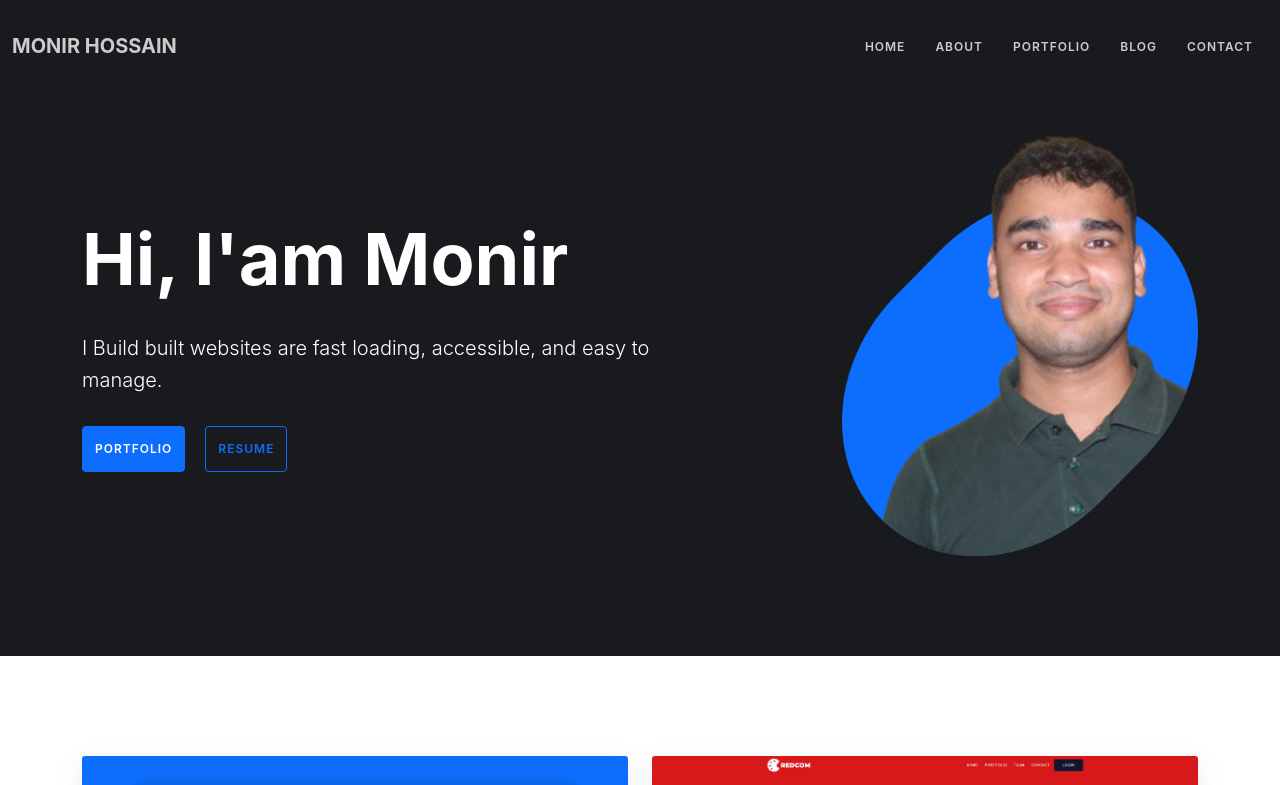
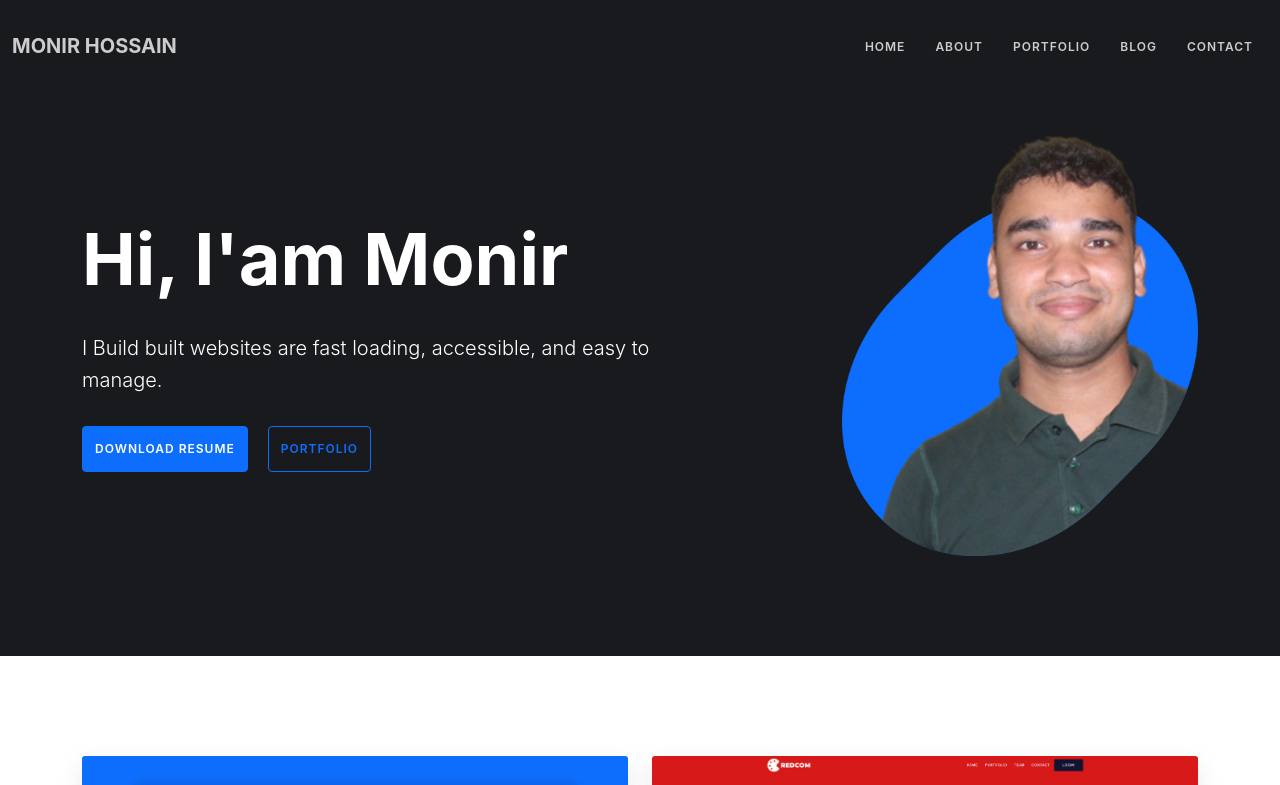
Before and after one commit to monirair/monir, a React (Create React App) app: page / in a window 1280 px wide. Shown: the top 785 px of the page. Built offline with nearby package versions, Linux system fonts and the light colour scheme.

Commit message:
add resume

```diff
--- a/src/components/Intro/Intro.js
+++ b/src/components/Intro/Intro.js
@@ -19,12 +19,17 @@ const Intro = () => {
               manage.
             </p>
             <div data-aos='fade-up' data-aos-delay='500'>
-              <Link to='/portfolio' className='btn btn-primary mr-20'>
+              <a
+                href='https://drive.google.com/file/d/101yDftp48pw6sVr4JsUCu_aLv4fpfsdt/view'
+                target='_blank'
+                rel='noreferrer'
+                className='btn btn-primary mr-20'
+              >
+                Download Resume
+              </a>
+              <Link to='/portfolio' className='btn btn-outline-primary'>
                 Portfolio
               </Link>
-              <a href='d' className='btn btn-outline-primary '>
-                Resume
-              </a>
             </div>
           </div>
           <div
--- a/src/container/About/About.js
+++ b/src/container/About/About.js
@@ -50,7 +50,12 @@ const About = () => {
                   </li>
                 </ul>
 
-                <a href='d' className='btn btn-primary '>
+                <a
+                  href='https://drive.google.com/file/d/101yDftp48pw6sVr4JsUCu_aLv4fpfsdt/view'
+                  target='_blank'
+                  rel='noreferrer'
+                  className='btn btn-primary'
+                >
                   Download Resume
                 </a>
               </div>
```
